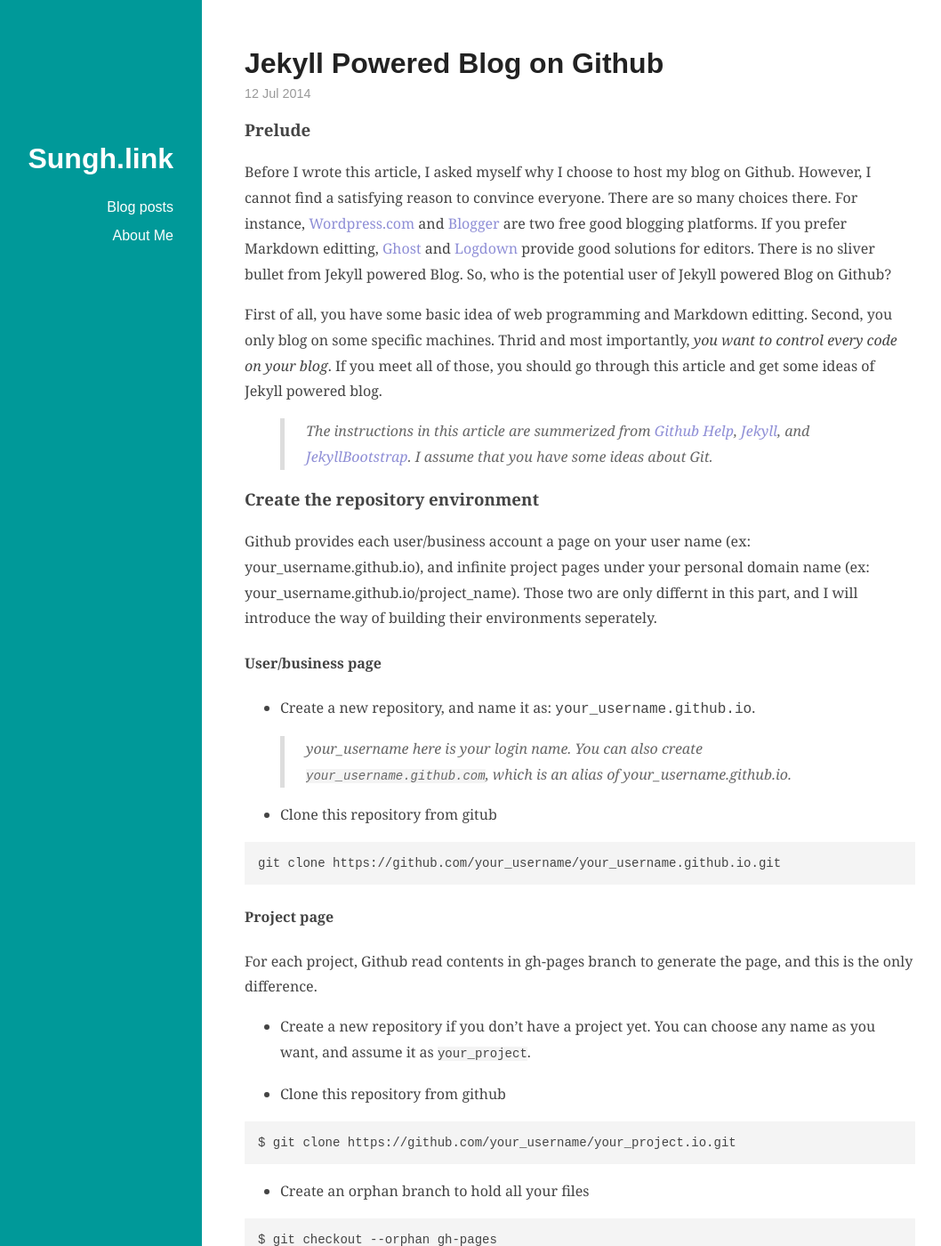
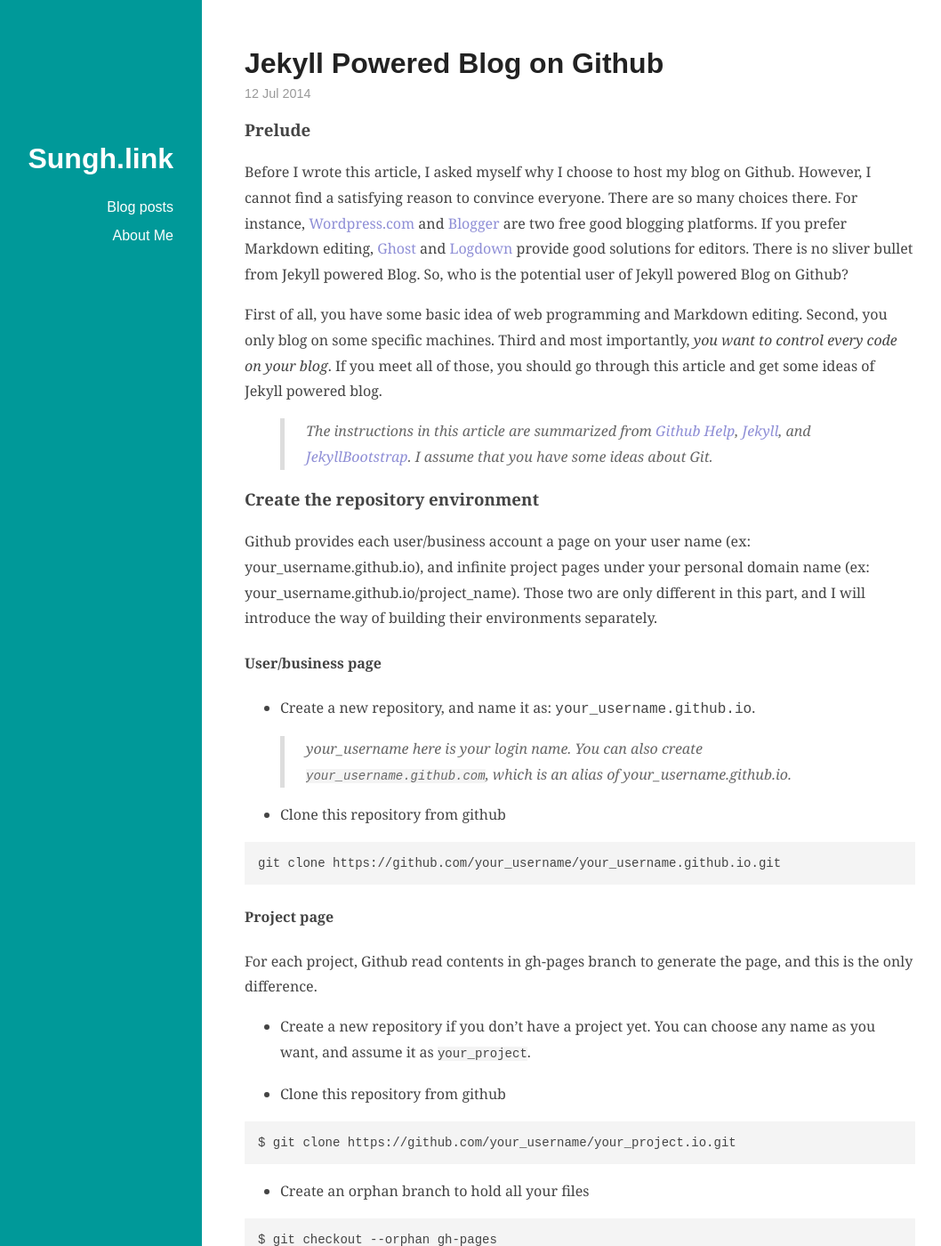
Before and after one commit to sunghlin/blog, a Jekyll site: the page built from _posts/2014-07-12-Jekyll-Powered-Blog-on-Github.md, in a window 1280 px wide and 1400 px high. Shown: the whole window at 89% size, without its empty margins (93-1151 px from the left). Built offline with Jekyll 4.4.1, drawn with Linux system fonts in a browser that asks for light colours; comment, search, counter and statistics services are not loaded; some of the changed text lies outside the part shown.

Commit message:
Fixed tyto for blog

```diff
--- a/_posts/2014-07-12-Jekyll-Powered-Blog-on-Github.md
+++ b/_posts/2014-07-12-Jekyll-Powered-Blog-on-Github.md
@@ -7,17 +7,17 @@ quote:
 
 ## Prelude
 
-Before I wrote this article, I asked myself why I choose to host my blog on Github. However, I cannot find a satisfying reason to convince everyone. There are so many choices there. For instance, [Wordpress.com](http://www.wordpress.com) and [Blogger](https://www.blogger.com/) are two free good blogging platforms. If you prefer Markdown editting, [Ghost](https://ghost.org/) and [Logdown](http://logdown.com/) provide good solutions for editors. There is no sliver bullet from Jekyll powered Blog. So, who is the potential user of Jekyll powered Blog on Github?
+Before I wrote this article, I asked myself why I choose to host my blog on Github. However, I cannot find a satisfying reason to convince everyone. There are so many choices there. For instance, [Wordpress.com](http://www.wordpress.com) and [Blogger](https://www.blogger.com/) are two free good blogging platforms. If you prefer Markdown editing, [Ghost](https://ghost.org/) and [Logdown](http://logdown.com/) provide good solutions for editors. There is no sliver bullet from Jekyll powered Blog. So, who is the potential user of Jekyll powered Blog on Github?
 
-First of all, you have some basic idea of web programming and Markdown editting. Second, you only blog on some specific machines. Thrid and most importantly, *you want to control every code on your blog*. If you meet all of those, you should go through this article and get some ideas of Jekyll powered blog.
+First of all, you have some basic idea of web programming and Markdown editing. Second, you only blog on some specific machines. Third and most importantly, *you want to control every code on your blog*. If you meet all of those, you should go through this article and get some ideas of Jekyll powered blog.
 
 <!--more-->
 
-> The instructions in this article are summerized from [Github Help](https://help.github.com/), [Jekyll](http://jekyllrb.com/), and [JekyllBootstrap](http://jekyllbootstrap.com/). I assume that you have some ideas about Git.
+> The instructions in this article are summarized from [Github Help](https://help.github.com/), [Jekyll](http://jekyllrb.com/), and [JekyllBootstrap](http://jekyllbootstrap.com/). I assume that you have some ideas about Git.
 
 ## Create the repository environment
 
-Github provides each user/business account a page on your user name (ex: your_username.github.io), and infinite project pages under your personal domain name (ex: your_username.github.io/project_name). Those two are only differnt in this part, and I will introduce the way of building their environments seperately.
+Github provides each user/business account a page on your user name (ex: your_username.github.io), and infinite project pages under your personal domain name (ex: your_username.github.io/project_name). Those two are only different in this part, and I will introduce the way of building their environments separately.
 
 ### User/business page
 
@@ -25,7 +25,7 @@ Github provides each user/business account a page on your user name (ex: your_us
 
 > your_username here is your login name. You can also create `your_username.github.com`, which is an alias of your_username.github.io.
 
-- Clone this repository from gitub
+- Clone this repository from github
 ^
 	git clone https://github.com/your_username/your_username.github.io.git
 
```
Also changed, not shown: other parts of _posts/2014-07-12-Jekyll-Powered-Blog-on-Github.md (+5 -5 lines).
